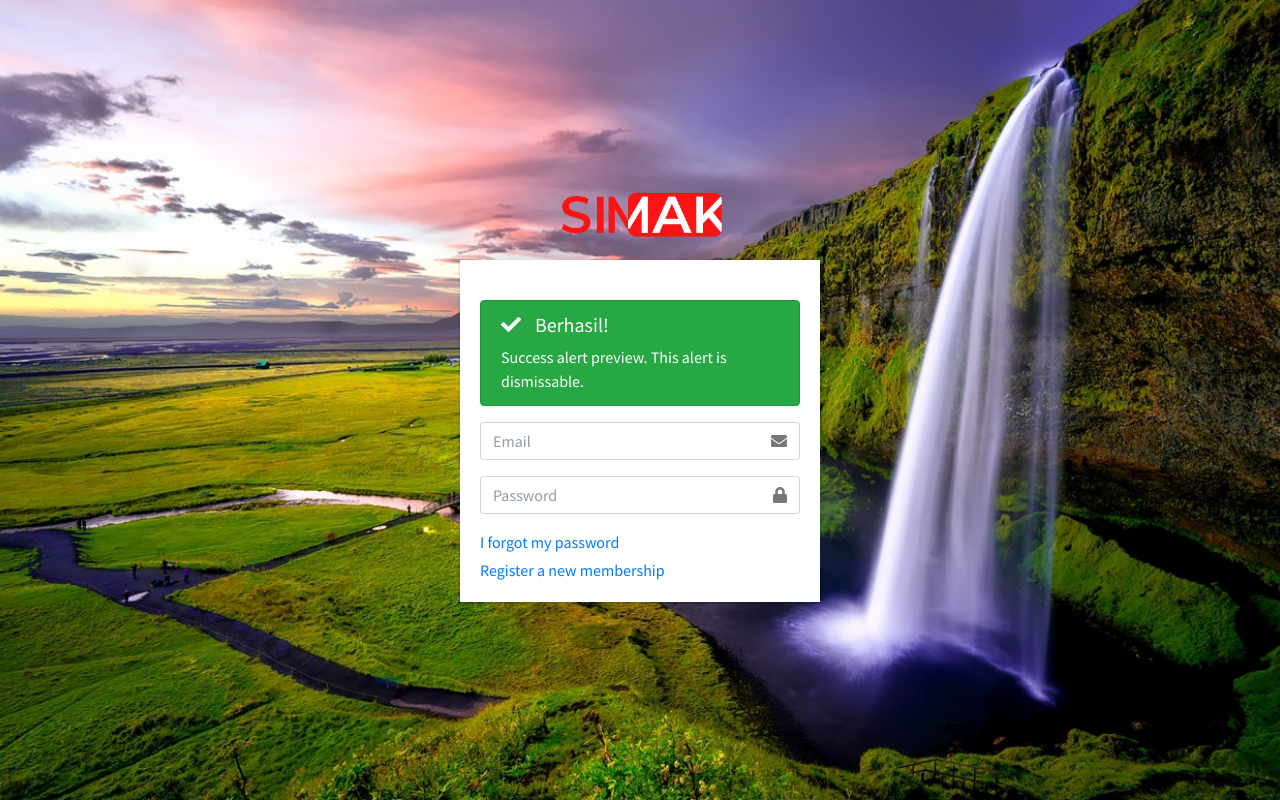
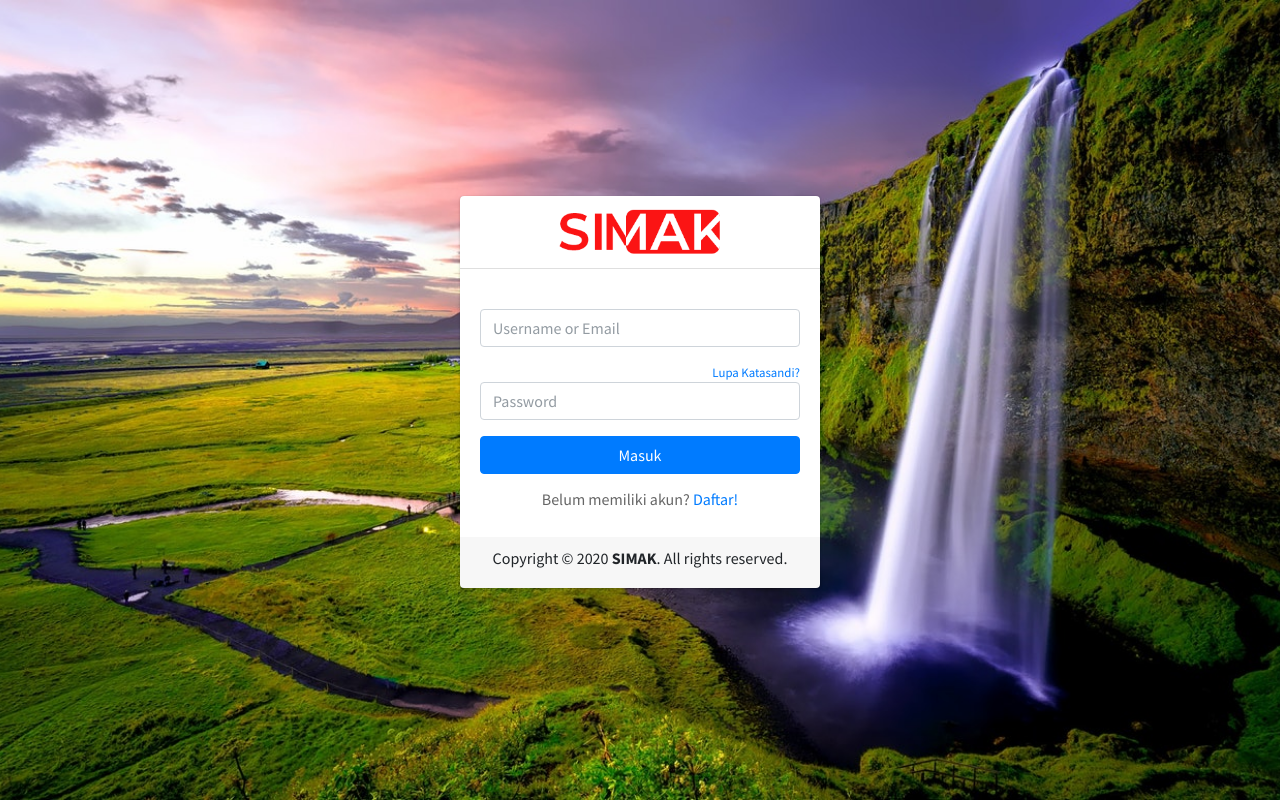
Before and after one commit to wahyutaqdirulaziz/ci3-auth, a CodeIgniter app: page /database/index.php/auth/login in a window 1280 px wide. Run offline with CodeIgniter, Linux system fonts and the light colour scheme; some libraries are stand-ins or nearby versions.

Commit message:
1. Memperbaiki ukuran auth-brand 2. Memperbaiki tampilan login 3. menghapus file yang tidak digunakan

```diff
--- a/application/views/auth/login.php
+++ b/application/views/auth/login.php
@@ -1,49 +1,60 @@
 <body class="hold-transition login-page bg-login-image">
+
+    <!-- *Login Box -->
     <div class="login-box">
 
-        <!-- *Brand Logo -->
-        <div class="login-logo">
-            <img src="<?= base_url('assets/images/brand/auth-brand.png') ?>" alt="SIMAK Logo">
-        </div>
-        <!-- .Brand Logo -->
+        <!-- *Card Box -->
+        <div class="card">
+            <!-- *Card Header -->
+            <div class="card-header">
+                <!-- *Brand Logo -->
+                <div class="text-center">
+                    <img src="<?= base_url('assets/images/brand/auth-brand.png') ?>" alt="SIMAK Logo">
+                </div>
+                <!-- .Brand Logo -->
+            </div>
+            <!-- .Card Header -->
 
-        <div class="card">
+            <!-- *Card Body -->
             <div class="card-body login-card-body">
                 <!-- *Tempat Pemberitahuan -->
                 <p class="login-box-msg">
-                    <div class="alert alert-success alert-message">
+                    <!-- <div class="alert alert-success alert-message">
                         <h5><i class="icon fas fa-check"></i> Berhasil! </h5>
                         Success alert preview. This alert is dismissable.
-                    </div>
+                    </div> -->
                 </p>
                 <!-- .Tempat Pemberitahuan -->
 
-                <form action="../../index3.html" method="post">
-                    <div class="input-group mb-3">
-                        <input type="email" class="form-control" placeholder="Email">
-                        <div class="input-group-append">
-                            <div class="input-group-text">
-                                <span class="fas fa-envelope"></span>
-                            </div>
-                        </div>
+                <!-- *Form Penginputan Username/Email dan Pasword -->
+                <form action="" method="post">
+                    <div class="form-group">
+                        <input type="text" name="username" class="form-control" placeholder="Username or Email">
                     </div>
-                    <div class="input-group mb-3">
-                        <input type="password" class="form-control" placeholder="Password">
-                        <div class="input-group-append">
-                            <div class="input-group-text">
-                                <span class="fas fa-lock"></span>
-                            </div>
-                        </div>
+                    <div class="form-group">
+                        <small class="form-text text-muted text-right"><a href="#">Lupa Katasandi?</a></small>
+                        <input type="password" name="password" class="form-control" placeholder="Password">
+                    </div>
+                    <div class="form-group">
+                        <button type="submit" class="btn btn-primary btn-block">Masuk</button>
                     </div>
                 </form>
-                <p class="mb-1">
-                    <a href="forgot-password.html">I forgot my password</a>
-                </p>
-                <p class="mb-0">
-                    <a href="register.html" class="text-center">Register a new membership</a>
-                </p>
+                <!-- .Form Penginputan Username/Email dan Pasword -->
+                <div class="text-center">
+                    <h6>Belum memiliki akun? <a href="#">Daftar!</a></h6>
+                </div>
+
             </div>
-            <!-- /.login-card-body -->
+            <!-- .Card Body -->
+
+            <!-- *Card Footer -->
+            <div class="card-footer">
+                <div class="text-center">
+                    <h6>Copyright &copy; 2020 <strong>SIMAK</strong>. All rights reserved.</h6>
+                </div>
+            </div>
+            <!-- .Card Footer -->
         </div>
+        <!-- .Card Box -->
     </div>
-    <!-- /.login-box -->
+    <!-- .Login Box -->
```
Also changed, not shown: assets/images/bg/d.jpg (deleted), assets/images/brand/auth-brand.png.
